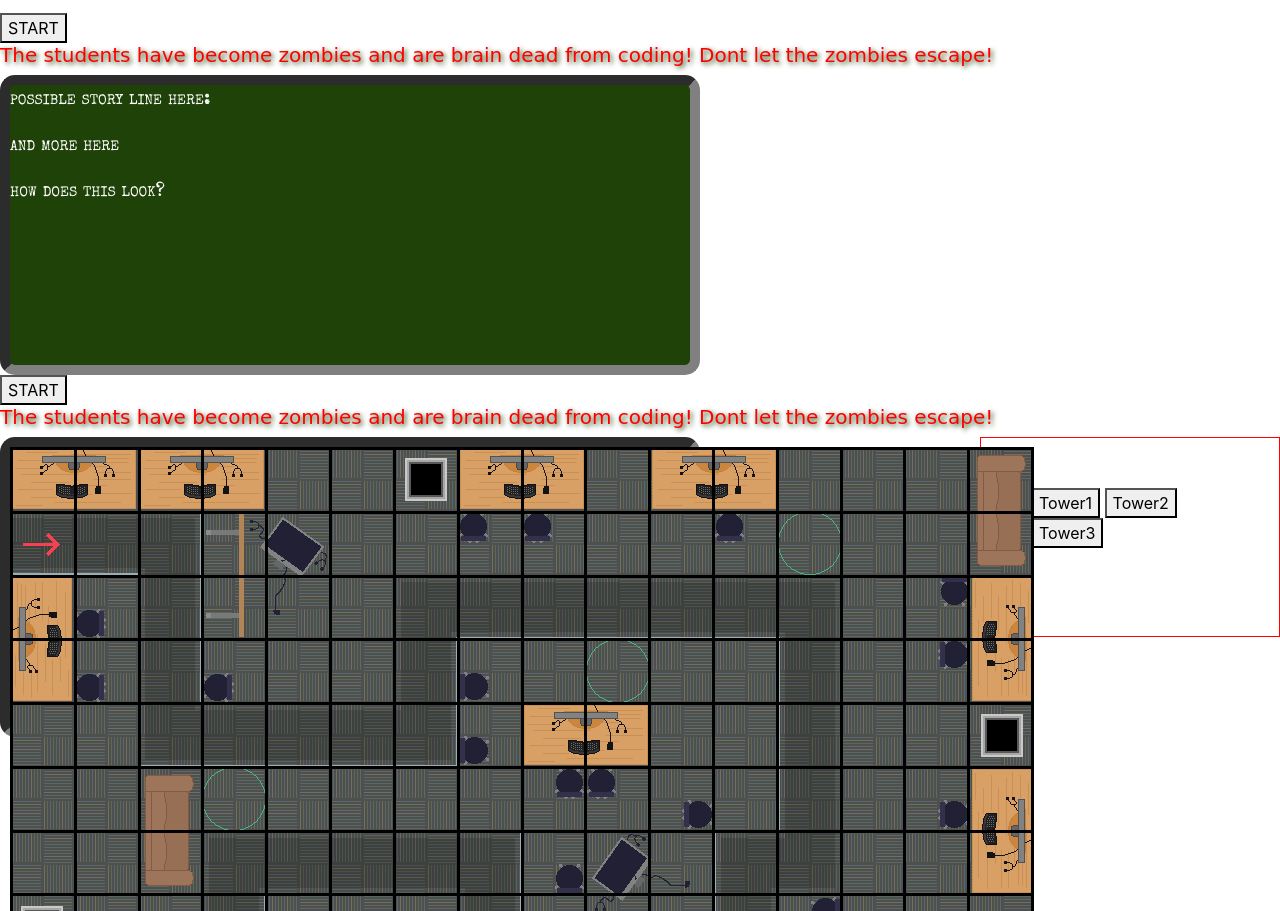
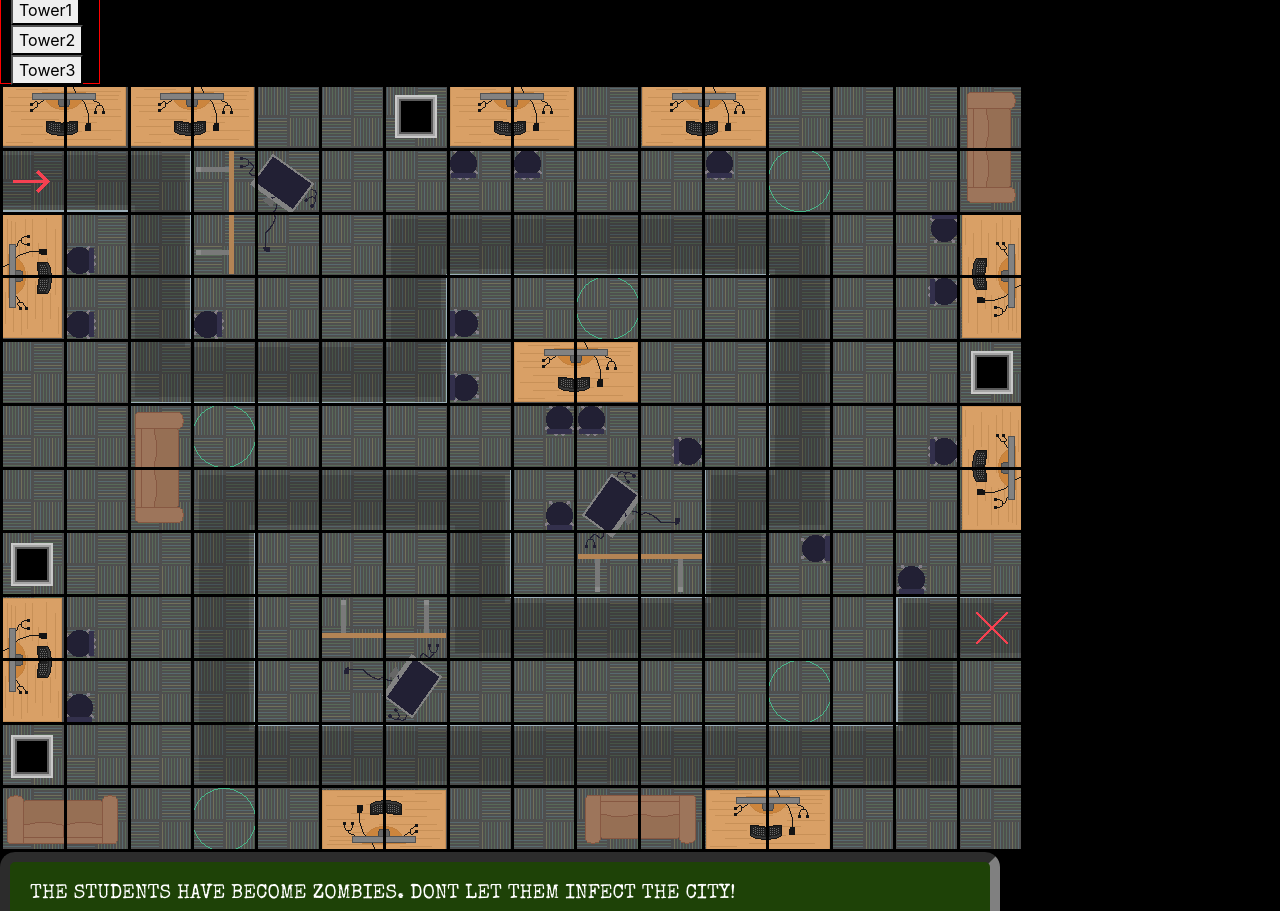
Before and after one commit to lillianTheuma/towerDefense, a website built with webpack: page src/index.html in a window 1280 px wide. Shown: the part 163-1074 px from the top of the page. Built offline with nearby package versions, Linux system fonts and the light colour scheme; a web font is replaced by a local one.

Commit message:
change fitment on DOM

```diff
--- a/src/index.html
+++ b/src/index.html
@@ -5,43 +5,31 @@
 
   <title>Keep the Zombies Contained</title>
 </head>
-<body class="jail">
+<body class='apocalypse'>
   <div id="head">
+    <h1><span class="zombieFont">Keep the Zombies Contained!</span></h1>
+  </div>
 
-    <h1><span class="ZombieFont">Keep the Zombies Contained!</span></h1>
-
-
-    <p>possible story line here:</p>
-    <p>and more here</p>
-    <p>how does this look?</p>
-  </div>
   <div class="startButton">
-
     <button class="button" id="start" type="button" name="button">START</button>
   </div>
-<div class="">
 
-  <h5><span class="ZombieFont">The students have become zombies and are brain dead from coding! Dont let the zombies escape!</span></h5>
+  <div class="zombieFont">
   </div>
 
-    <div id="dialog">
-      <p>possible story line here:</p>
-      <p>and more here</p>
-      <p>how does this look?</p>
+  <div id="brainImage">
+    <div id="scoreBoard">
+      <p>zombies harvested:<span id="score">
+      </span></p>
     </div>
-    <button class="button" id="start" type="button" name="button">START</button>
-    <h5><span class="ZombieFont">The students have become zombies and are brain dead from coding! Dont let the zombies escape!</span></h5>
   </div>
 
-
-
   <div id="towerSelection">
-    <!-- <option value=""></option> use for tower object? -->
     <button id="tower1" type="button" name="button">Tower1</button>
     <button id="tower2" type="button" name="button">Tower2</button>
     <button id="tower3" type="button" name="button">Tower3</button>
   </div>
-  <div id="dialog">
+
 
   <div id="mapDiv">
   <table id="Table_01" width="1024" height="768" border="0" cellpadding="0" cellspacing="0">
@@ -263,37 +251,11 @@
     	</tr>
     </table>
   </div>
-  <br>
-
-<div id="towerSelection">
-  <!-- <option value=""></option> use for tower object? -->
-  <button id="tower1" type="button" name="button">Tower1</button>
-  <button id="tower2" type="button" name="button">Tower2</button>
-  <button id="tower3" type="button" name="button">Tower3</button>
-</div>
 
   <div id="dialog">
-
-</div>
-
-<div id="brainImage">
-
-
-    <div id="scoreBoard">
-      <p>zombies harvested:<span id="score">
-      </span></p>
-
-
-  </div>
-  <div id="scoreBoard">
-    <div id="score">
-      <button id="start" type="button" name="button"></button>
-      <div id="brainImage">
-        <p>zombies harvested:<span id="score">
-        </span></p>
-      </div>
-    </div>
-
+    <h5>THE STUDENTS HAVE BECOME ZOMBIES. DONT LET THEM INFECT THE CITY!</h5>
+    <p>possible story line here:</p>
+    <p>and more here</p>
   </div>
 
 </body>
--- a/src/styles.css
+++ b/src/styles.css
@@ -1,18 +1,14 @@
-/* .jail {
-background-image: url('img/smashedwindow.jpg');
-background-repeat: no-repeat;
-background-size: contain;
-
+body{
+  background-color: black;
 }
-.apocalypse{
+/* .apocalypse{
 background-image: url('img/gameOver.jpg');
-} */
+}  */
 
 #brainImage {
   background-image: url('img/brain.png');
   background-repeat: no-repeat;
-  height:600px;
-  width: 600px;
+  flex:auto;
 }
 
 #scoreBoard {
@@ -24,22 +20,20 @@ background-image: url('img/gameOver.jpg');
 }
 
 #towerSelection {
-
-  float: right;
-  width: 300px;
-  height: 200px;
-  padding: 50px;
+  width: 100px;
+  height: 100px;
+  padding: 10px;
   border: 1px solid red;
 }
 
 #mapDiv {
-  position: absolute;
+  flex:auto;
   width: 1024px;
   height: 768px;
   background-image: url('img/gameAssets/map1.png');
 }
 
-.ZombieFont{
+.zombieFont{
   font-family: 'Finger Paint', cursive;
   color: red;
   text-shadow: 2px 2px 5px #1E4207;
@@ -50,14 +44,14 @@ background-image: url('img/gameOver.jpg');
 }
 
 #dialog{
+padding:20px;
   font-family:'Special Elite', cursive;
   font-size: 20px;
-  /* font-weight: bold; */
   color: white;
   font-variant: small-caps slashed-zero;
   line-height: 150%;
-  height: 300px;
-  width: 700px;
+  height: 200px;
+  width: 1000px;
   border-radius: 15px;
   background-color: #1E4207;
   border:10px solid grey;
```
Also changed, not shown: 1 other file. Lines whose indentation alone changed are shown as unchanged.
